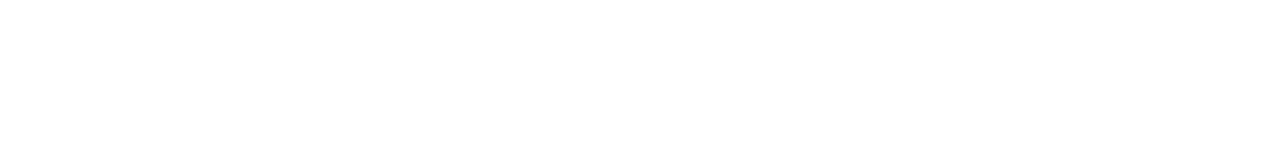
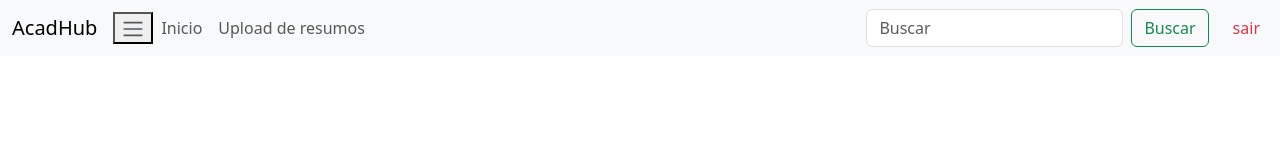
Before and after one commit to netoxx21/Projeto-AcadHub, a plain HTML site: page upload.html in a window 1280 px wide. Drawn offline with nearby package versions, Linux system fonts and the light colour scheme.

Commit message:
Implementação de navbar com Bootstrap

```diff
--- a/upload.html
+++ b/upload.html
@@ -3,9 +3,55 @@
 <head>
     <meta charset="UTF-8">
     <meta name="viewport" content="width=device-width, initial-scale=1.0">
-    <title>Document</title>
+    <title>Upload de resumos</title>
+    <link href="https://cdn.jsdelivr.net/npm/bootstrap@5.3.8/dist/css/bootstrap.min.css" rel="stylesheet" integrity="sha384-sRIl4kxILFvY47J16cr9ZwB07vP4J8+LH7qKQnuqkuIAvNWLzeN8tE5YBujZqJLB" crossorigin="anonymous">
 </head>
 <body>
 
+<nav class="navbar navbar-expand-lg bg-body-tertiary">
+  <div class="container-fluid">
+
+    <a class="navbar-brand" href="#">AcadHub</a>
+
+    <button class="avbar-toggler" type="button" data-bs-toggle="collapse" data-bs-target="#acadhubNavbar" aria-controls="acadhubNavbar" aria-expanded="false" aria-label="Toggle navigation">
+      <span class="navbar-toggler-icon"></span>
+    </button>
+
+    <div class="collapse navbar-collapse" id="acadhubNavbar">
+
+      <ul class="navbar-nav me-auto mb-2 mb-lg-0">
+
+        <li class="nav-item">
+          <a class="nav-link" href="index.html">Inicio</a>
+        </li>
+
+        <li class="nav-item">
+          <a class="nav-link" href="upload.html">Upload de resumos</a>
+        </li>
+
+        </li>
+
+      </ul>
+
+      <form class="d-flex me-3" role="search">
+
+        <input class="form-control me-2" type="search" placeholder="Buscar" aria-label="Search"/>
+
+        <button class="btn btn-outline-success" type="submit">Buscar</button>
+
+      </form>
+
+      <ul class="navbar-nav">
+        <li class="nav-item">
+            <a class="nav-link text-danger" href="login.html">sair</a>
+        </li>
+      </ul>
+
+    </div>
+  </div>
+</nav>
+
+<script src="https://cdn.jsdelivr.net/npm/bootstrap@5.3.8/dist/js/bootstrap.bundle.min.js" integrity="sha384-FKyoEForCGlyvwx9Hj09JcYn3nv7wiPVlz7YYwJrWVcXK/BmnVDxM+D2scQbITxI" crossorigin="anonymous"></script>
+
 </body>
 </html>
```
Also changed, not shown: cadastro.html (+1 -0 lines), index.html (+43 -0 lines), login.html (+4 -0 lines).
